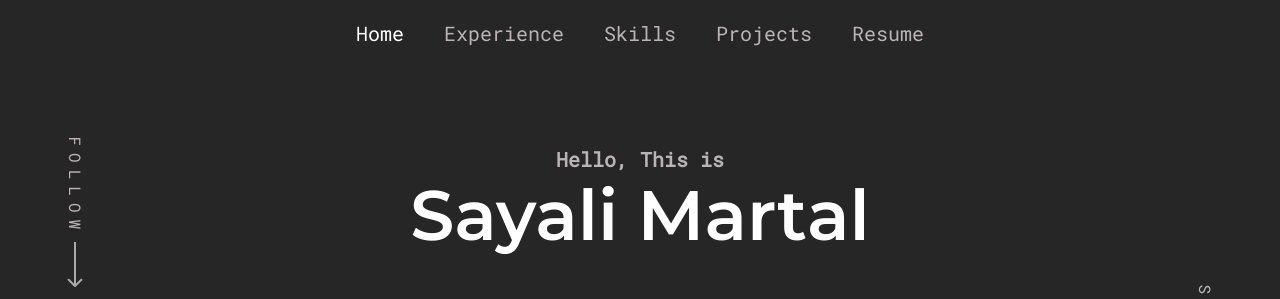
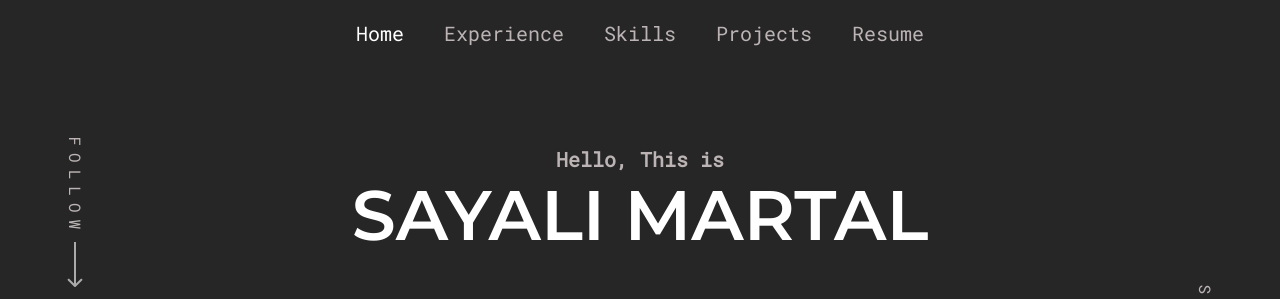
Before and after one commit to sayali-martal/Portfolio, a React (Create React App) app: page / in a window 1280 px wide. Shown: the top 299 px of the page. Built offline with nearby package versions, Linux system fonts and the light colour scheme; a web font is replaced by a local one.

Commit message:
Name in capital case

```diff
--- a/src/components/HeroSection.js
+++ b/src/components/HeroSection.js
@@ -145,7 +145,7 @@ export default function HeroSection() {
         <div className="container">
           <h1 className="hero__heading">
             <span>Hello, This is</span>
-            <span className="hero__name">Sayali Martal</span>
+            <span className="hero__name">SAYALI MARTAL</span>
           </h1>
           <div className="hero__info">
             <PText>
```
